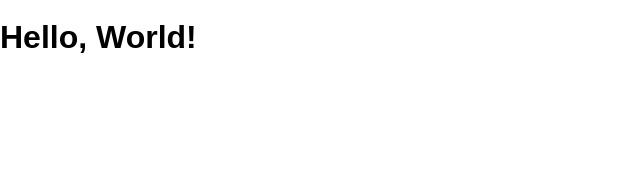
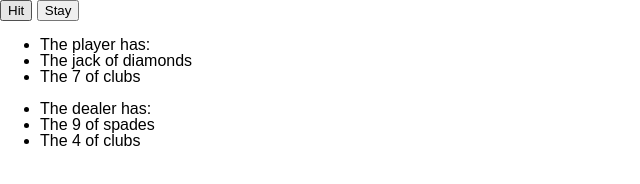
Before and after one commit to mmyenny/blackjack-2, a website: page public/index.html in a window 1280 px wide. Shown: the whole page, without its empty margins (0-640 px from the left). Drawn offline with Linux system fonts and the light colour scheme.

Commit message:
Created function to deal player two cards
Created function that adds a card to dealers hand when clicking 'hit'

```diff
--- a/public/index.html
+++ b/public/index.html
@@ -8,7 +8,17 @@
     <link rel="stylesheet" href="/screen.css">
   </head>
   <body>
-    <h1 class='hello-world'></h1>
+    <button class="hit">Hit</button>
+    <button class="stay">Stay</button>
+
+    <ul class="playerHand">
+      <li>The player has:</li>
+    </ul>
+
+    <ul class="dealerHand">
+      <li>The dealer has:</li>
+    </ul>
+
     <script src="/main.js" charset="utf-8"></script>
   </body>
 </html>
--- a/public/main.js
+++ b/public/main.js
@@ -1,7 +1,114 @@
+// This is our list of 52 cards
+let deck = [
+  { face: '2', value: 2, suit: 'spades' },
+  { face: '3', value: 3, suit: 'spades' },
+  { face: '4', value: 4, suit: 'spades' },
+  { face: '5', value: 5, suit: 'spades' },
+  { face: '6', value: 6, suit: 'spades' },
+  { face: '7', value: 7, suit: 'spades' },
+  { face: '8', value: 8, suit: 'spades' },
+  { face: '9', value: 9, suit: 'spades' },
+  { face: '10', value: 10, suit: 'spades' },
+  { face: 'jack', value: 10, suit: 'spades' },
+  { face: 'queen', value: 10, suit: 'spades' },
+  { face: 'king', value: 10, suit: 'spades' },
+  { face: 'ace', value: 11, suit: 'spades' },
+  { face: '2', value: 2, suit: 'hearts' },
+  { face: '3', value: 3, suit: 'hearts' },
+  { face: '4', value: 4, suit: 'hearts' },
+  { face: '5', value: 5, suit: 'hearts' },
+  { face: '6', value: 6, suit: 'hearts' },
+  { face: '7', value: 7, suit: 'hearts' },
+  { face: '8', value: 8, suit: 'hearts' },
+  { face: '9', value: 9, suit: 'hearts' },
+  { face: '10', value: 10, suit: 'hearts' },
+  { face: 'jack', value: 10, suit: 'hearts' },
+  { face: 'queen', value: 10, suit: 'hearts' },
+  { face: 'king', value: 10, suit: 'hearts' },
+  { face: 'ace', value: 11, suit: 'hearts' },
+  { face: '2', value: 2, suit: 'clubs' },
+  { face: '3', value: 3, suit: 'clubs' },
+  { face: '4', value: 4, suit: 'clubs' },
+  { face: '5', value: 5, suit: 'clubs' },
+  { face: '6', value: 6, suit: 'clubs' },
+  { face: '7', value: 7, suit: 'clubs' },
+  { face: '8', value: 8, suit: 'clubs' },
+  { face: '9', value: 9, suit: 'clubs' },
+  { face: '10', value: 10, suit: 'clubs' },
+  { face: 'jack', value: 10, suit: 'clubs' },
+  { face: 'queen', value: 10, suit: 'clubs' },
+  { face: 'king', value: 10, suit: 'clubs' },
+  { face: 'ace', value: 11, suit: 'clubs' },
+  { face: '2', value: 2, suit: 'diamonds' },
+  { face: '3', value: 3, suit: 'diamonds' },
+  { face: '4', value: 4, suit: 'diamonds' },
+  { face: '5', value: 5, suit: 'diamonds' },
+  { face: '6', value: 6, suit: 'diamonds' },
+  { face: '7', value: 7, suit: 'diamonds' },
+  { face: '8', value: 8, suit: 'diamonds' },
+  { face: '9', value: 9, suit: 'diamonds' },
+  { face: '10', value: 10, suit: 'diamonds' },
+  { face: 'jack', value: 10, suit: 'diamonds' },
+  { face: 'queen', value: 10, suit: 'diamonds' },
+  { face: 'king', value: 10, suit: 'diamonds' },
+  { face: 'ace', value: 11, suit: 'diamonds' }
+]
+
+let playerHand = []
+let dealerHand = []
+
+const dealCardToPlayer = () => {
+  //-pop another card
+  //-push it to the hand
+  //add the card to the UI
+  let playerHandList = document.querySelector('.playerHand')
+  let card = deck.pop()
+
+  playerHand.push(card)
+
+  //Add this card to the UI
+
+  //create a new LI
+  let newCardItem = document.createElement('li')
+  //make the text of the LI be the description of the card
+  newCardItem.textContent = `The ${card.face} of ${card.suit}`
+  //append that lI to the UL
+  playerHandList.appendChild(newCardItem)
+}
+
+const dealCardToDealer = () => {
+  let dealerHandList = document.querySelector('.dealerHand')
+  let card = deck.pop()
+
+  dealerHand.push(card)
+  let newCardItem = document.createElement('li')
+  newCardItem.textContent = `The ${card.face} of ${card.suit}`
+  dealerHandList.appendChild(newCardItem)
+}
+
 const main = () => {
-  if (document.querySelector('h1.hello-world')) {
-    document.querySelector('h1.hello-world').textContent = 'Hello, World!'
+  //Shuffle the deck into a random order
+  for (let index = 52 - 1; index > 1; index -= 1) {
+    let otherIndex = Math.floor(Math.random() * index)
+
+    let firstCard = deck[index]
+    let secondCard = deck[otherIndex]
+
+    deck[index] = secondCard
+    deck[otherIndex] = firstCard
   }
+
+  for (let count = 0; count < 2; count++) {
+    dealCardToPlayer()
+    dealCardToDealer()
+  }
+
+  let hitButton = document
+    .querySelector('.hit')
+    .addEventListener('click', dealCardToPlayer)
+  let stayButton = document
+    .querySelector('.stay')
+    .addEventListener('click', dealCardToDealer)
 }
 
 document.addEventListener('DOMContentLoaded', main)
```
